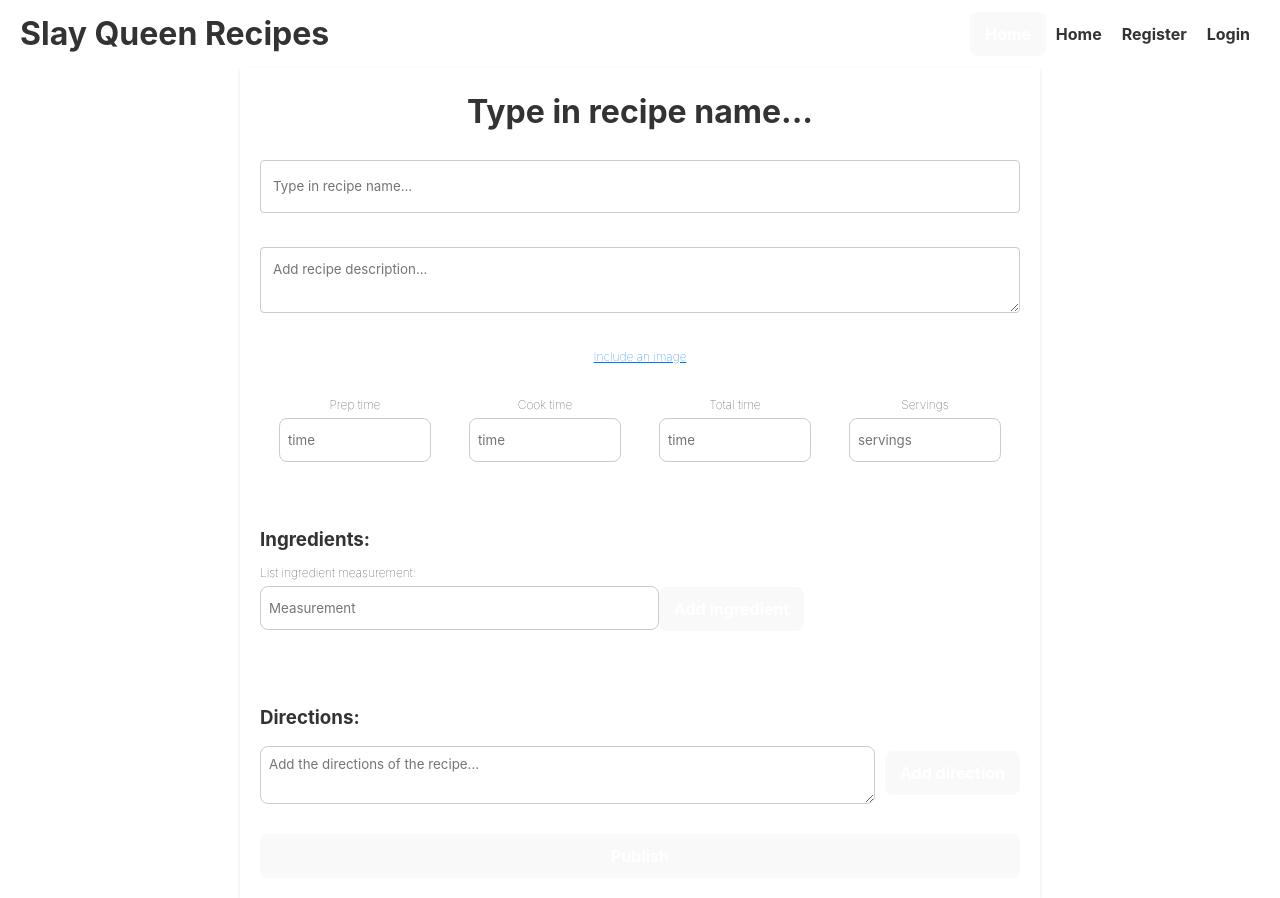
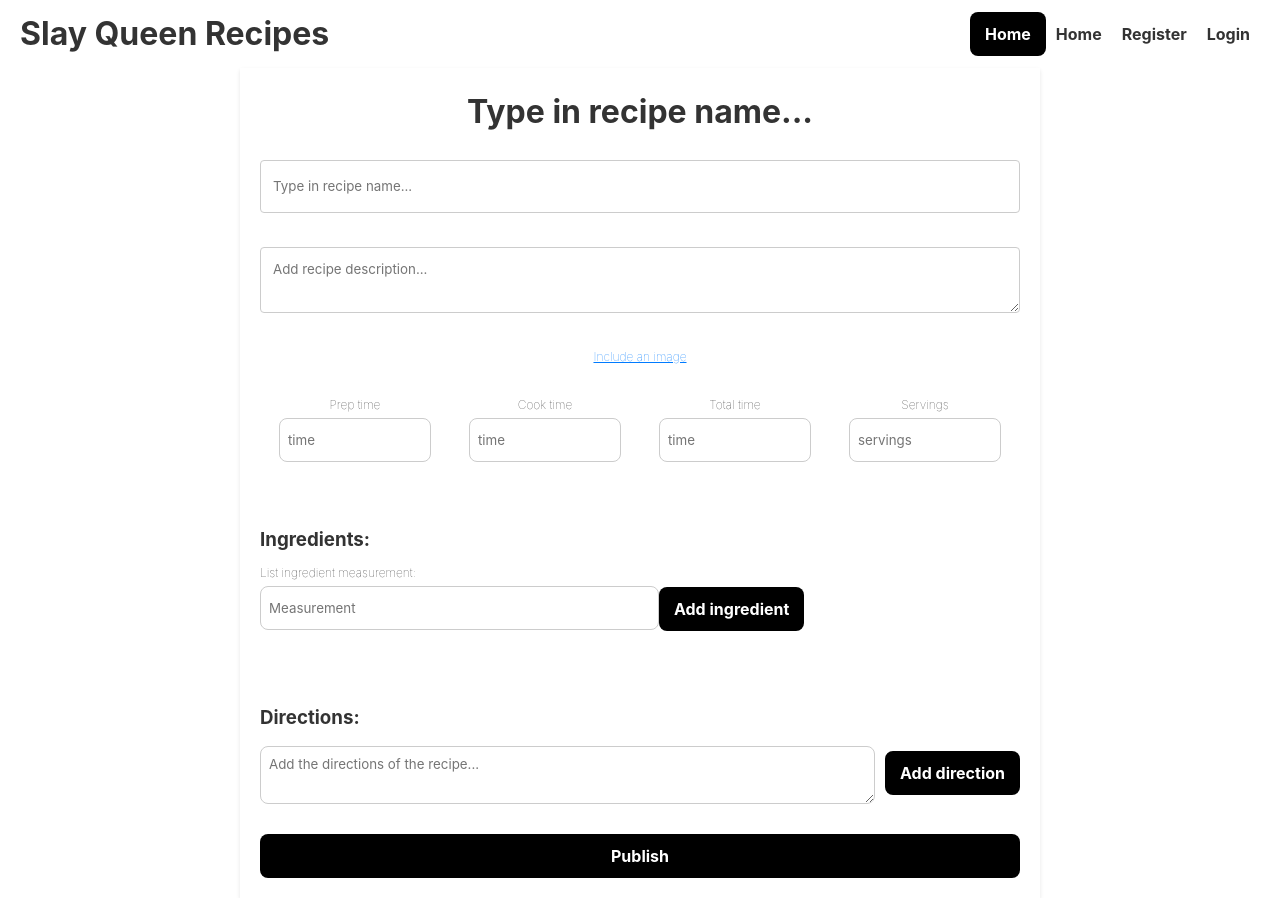
Before and after one commit to domanteli0/sqf, a React (Vite) app: page /create in a window 1280 px wide. Built offline with nearby package versions, Linux system fonts and the light colour scheme.

Commit message:
button css

```diff
--- a/src/components/Button.tsx
+++ b/src/components/Button.tsx
@@ -10,8 +10,8 @@ interface ButtonProps {
 
 const Button: React.FC<ButtonProps> = ({ text, onClick, type = "button", className }) => {
     return (
-        <button onClick={onClick} type={type} className={className}>
-            {text}
+        <button onClick={onClick} type={type} className={`${className} outter`}>
+                {text}
         </button>
     );
 };
--- a/src/index.css
+++ b/src/index.css
@@ -3,8 +3,6 @@
     font-weight: 400;
 
     color-scheme: light dark;
-    color: rgba(255, 255, 255, 0.87);
-    background-color: #F8F8F8;
 
     font-synthesis: none;
     text-rendering: optimizeLegibility;
@@ -34,13 +32,25 @@ main {
 
 @media (prefers-color-scheme: light) {
     :root {
-        color: #213547;
-        background-color: #ffffff;
+        color: rgba(255, 255, 255, 0.87);
+        background-color: #F8F8F8;
     }
     a:hover {
         color: #747bff;
     }
+}
+
+@media (prefers-color-scheme: dark) {
+    :root {
+        color: #fff;
+        background-color: #000;
+    }
+    a:hover {
+        color: #747bff;
+    }
+
     button {
         background-color: #f9f9f9;
+        color: #213547;
     }
 }
--- a/src/styles/Button.css
+++ b/src/styles/Button.css
@@ -2,17 +2,35 @@ button {
     padding: 10px 15px;
     border: none;
     border-radius: 8px;
-    background-color: #000000;
-    color: #fff;
     font-weight: bold;
 
-    font-family: Inter, system-ui, Avenir, Helvetica, Arial, sans-serif !important;
     font-size: 1em;
-
-    /*line-height: 1;*/
-    /*font-weight: inherit;*/
+    transition: all 0.3s ease;
 }
 
-button:hover {
-    background-color: #454954;
+@media (prefers-color-scheme: dark) {
+    button {
+        background-color: #f9f9f9;
+        color: #213547;
+    }
+
+    button:hover {
+        background-color: #f0f0f0;
+        box-shadow: 0 8px 12px rgba(0, 0, 0, 0.1);
+    }
 }
+
+@media (prefers-color-scheme: light) {
+    button {
+        background-color: #000000;
+        color: #fff;
+    }
+    button:hover {
+        background-color: #1f1f1f;
+        box-shadow: 0 12px 12px rgba(0, 0, 0, 0.1), inset 0.1em 0.1em #000;
+    }
+
+    div.inner:hover {
+        box-shadow: inset 0.5em .5em #fff;
+    }
+}
```
